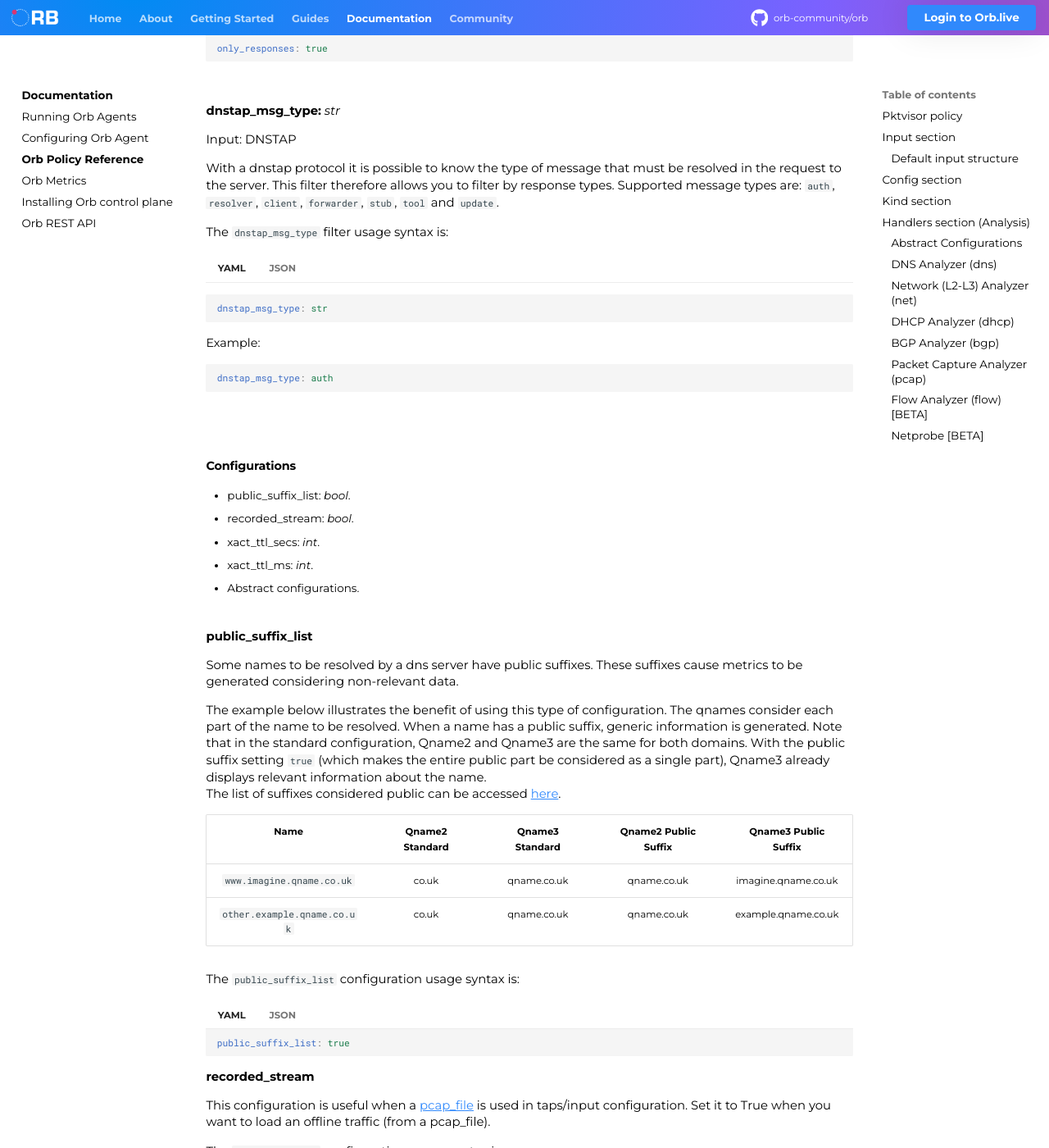
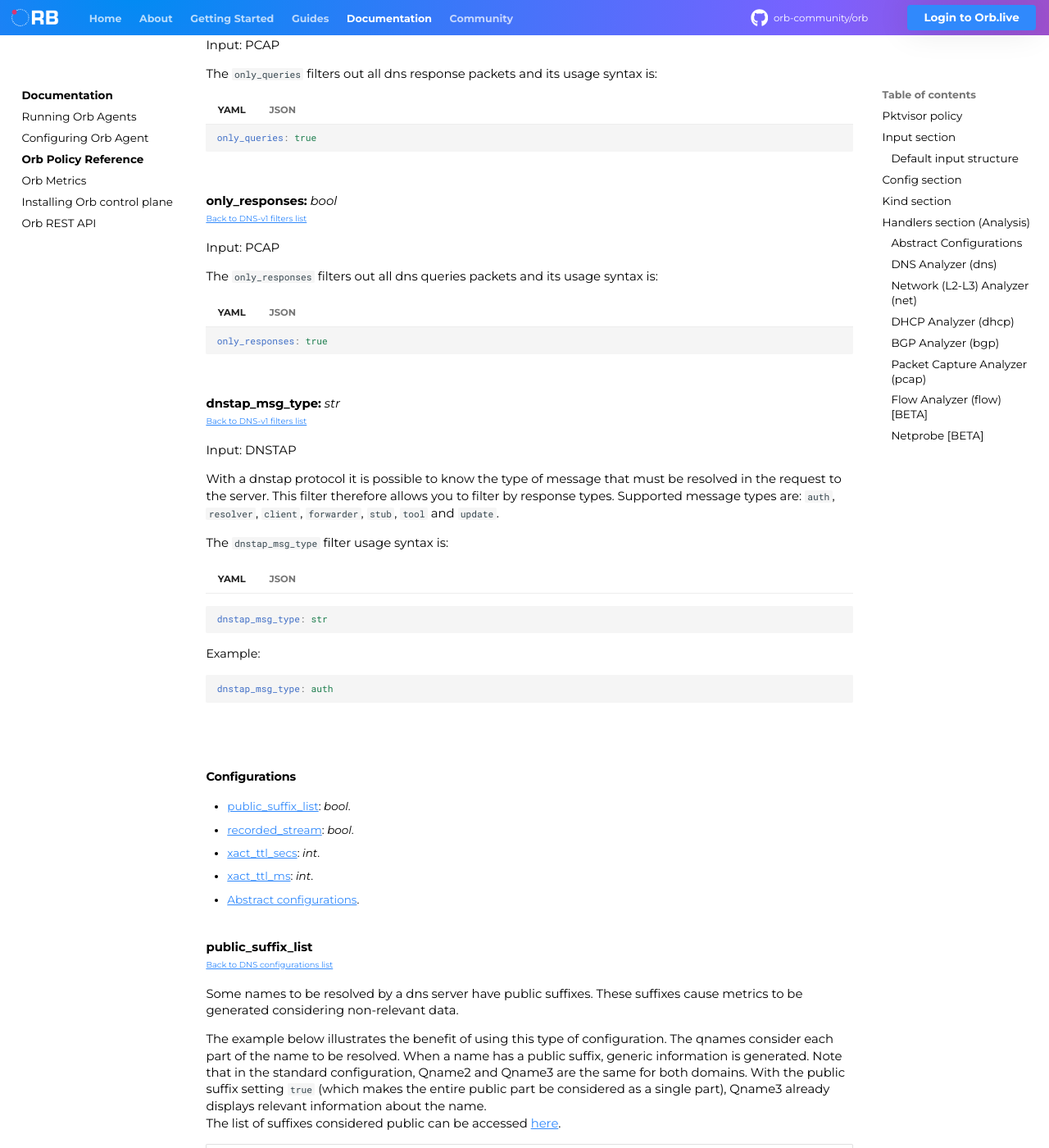
Before and after one commit to orb-community/orb-website, an MkDocs documentation site: the page built from docs/documentation/advanced_policies.md, in a window 1280 px wide and 1400 px high, scrolled down 14748 px. Shown: the whole window at 82% size. Built offline with MkDocs 1.6.1 and Material for MkDocs 9.7.7, drawn with Linux system fonts in a browser that asks for light colours; comment, search, counter and statistics services are not loaded; some of the changed text lies outside the part shown.

Commit message:
dns-links

````diff
--- a/docs/documentation/advanced_policies.md
+++ b/docs/documentation/advanced_policies.md
@@ -55,7 +55,7 @@
     ```
 
 - **Backend**<br><br>
-Backend determine to which backend the policy will be attached. Check the available backends [here](/documentation/orb_agent_configs). <br><br>
+Backend determine to which backend the policy will be attached. Check the available backends [here](/documentation/orb_agent_configs/#backends). <br><br>
 
 - **Schema version**<br><br>
 Each backend supported on Orb must have a policy schema to be validated, parsed and applied. `schema_version` is the field responsible for allowing different schema versions and backward compatibility. Default should be "1.0".<br><br>
@@ -109,7 +109,7 @@
 
 ### Default input structure
 
-*Using specific tap ([check the application in a policy here](#examples-of-dns-policy)):*
+*Using specific tap ([check the application in a policy here](#DnsPolicyExample)):*
 
 === "YAML"
     ```yaml
@@ -135,7 +135,7 @@
     }
     ```
 
-*or using tap selector matching any ([check the application in a policy here](#examples-of-net-policy)):*
+*or using tap selector matching any ([check the application in a policy here](#NetPolicyExample)):*
 
 === "YAML"
     ```yaml
@@ -173,7 +173,7 @@
       }
     }
     ```
-*or using tap selector matching all ([check the application in a policy here](#examples-of-dhcp-policy)):*
+*or using tap selector matching all ([check the application in a policy here](#DhcpPolicyExample)):*
 
 === "YAML"
     ```yaml
@@ -397,15 +397,16 @@
 
 There are general configurations, which can be applied to all handlers. These settings can be reset for each module, within the specific module configs. In this case, the configuration inside the module will override the configuration passed in general handler. <br>
 
-|   Abstract Configuration    | Type  |     Default      |
-|:---------------------------:|:-----:|:----------------:|
-|     `deep_sample_rate`      | *int* | 100 (per second) |
-|        `num_periods`        | *int* |        5         |
-|        `topn_count`         | *int* |        10        |
- | `topn_percentile_threshold` | *int* |        0         |
-
-
-**deep_sample_rate** <br>
+|                  Abstract Configuration                   | Type  |     Default      |
+|:---------------------------------------------------------:|:-----:|:----------------:|
+|          [`deep_sample_rate`](#deep_sample_rate)          | *int* | 100 (per second) |
+|               [`num_periods`](#num_periods)               | *int* |        5         |
+|                [`topn_count`](#topn_count)                | *int* |        10        |
+ | [`topn_percentile_threshold`](#topn_percentile_threshold) | *int* |        0         |
+
+
+**deep_sample_rate** <a name="deep_sample_rate"></a><br>
+<font size="1">[Back to Top - Abstract Configurations](#abstract-configurations)</font>
 
 `deep_sample_rate` determines the number of data packets that will be analyzed deeply per second. Some metrics are operationally expensive to generate, such as metrics that require string parsing (qname2, qtype, etc.). For this reason, a maximum number of packets per second to be analyzed is determined. If in one second fewer packages than the maximum amount are transacted, all packages will compose the deep metrics sample, if there are more packages than the established one, the value of the variable will be used. Allowed values are in the range [1,100]. Default value is 100. <br>
 !!! Note
@@ -424,7 +425,8 @@
       "deep_sample_rate": int
     }
     ```
-**num_periods** <br>
+**num_periods** <a name="num_periods"></a><br>
+<font size="1">[Back to Top - Abstract Configurations](#abstract-configurations)</font>
 
 `num_periods` determines the amount of minutes of data that will be available on the metrics endpoint. Allowed values are in the range [2,10]. Default value is 5. <br>
 
@@ -441,7 +443,8 @@
     }
     ```
 
-**topn_count** <br>
+**topn_count** <a name="topn_count"></a><br>
+<font size="1">[Back to Top - Abstract Configurations](#abstract-configurations)</font>
 
 `topn_count` sets the maximum amount of elements displayed in top metrics. If there is less quantity than the configured value, the composite metrics will have the existing value. But if there are more metrics than the configured value, the variable will be actively limiting. Any positive integer is valid and the default value is 10. <br>
 
@@ -458,7 +461,8 @@
     }
     ```
 
-**topn_percentile_threshold** <br>
+**topn_percentile_threshold** <a name="topn_percentile_threshold"></a><br>
+<font size="1">[Back to Top - Abstract Configurations](#abstract-configurations)</font>
 
 `topn_percentile_threshold` sets the threshold of data to be considered based on the percentiles, so allowed values are in the range [0,100].
 The default value is 0, that is, all data is considered. If, for example, the value 10 is set, scraped topn metrics will only consider data from the 10th percentile, that is, data between the highest 90%.
@@ -481,7 +485,7 @@
 
 === " DNS(v1)"
 
-    ###### Example of policy with input pcap and handler DNS(v1)
+    ###### Example of policy with input pcap and handler DNS(v1) <a name="DnsPolicyExample"></a>
 
 
     === "YAML"
@@ -607,7 +611,8 @@
 
     **Handler Type**: "dns" <br>
 
-    #### Metrics Group <br>
+    #### Metrics Group - <font size="1">[Check the dns metrics belonging to each group](/documentation/pktvisor_metrics/#dns-metrics)</font><br>
+
 
     |     Metric Group     | Default  |
     |:--------------------:|:--------:|
@@ -620,26 +625,27 @@
     |     `top_ports`      | enabled  |
 
 
-    #### Filters <br>
-
-
-    |         Filter         |  Type   | Input  |
-    |:----------------------:|:-------:|:------:|
-    |      `only_rcode`      | *str[]* |  PCAP  |
-    |   `exclude_noerror`    | *bool*  |  PCAP  |
-    | `only_dnssec_response` | *bool*  |  PCAP  |
-    |     `answer_count`     |  *int*  |  PCAP  |
-    |      `only_qtype`      | *str[]* |  PCAP  |
-    |      `only_qname`      | *str[]* |  PCAP  |
-    |  `only_qname_suffix`   | *str[]* |  PCAP  |
-    |   `geoloc_notfound`    | *bool*  |  PCAP  |
-    |     `asn_notfound`     | *bool*  |  PCAP  |
-    |     `only_queries`     | *bool*  |  PCAP  |
-    |    `only_responses`    | *bool*  |  PCAP  |
-    |   `dnstap_msg_type`    |  *str*  | DNSTAP |
-
-
-    **only_rcode:** *str[]*. <br>
+    #### Filters <a name="dns_filters_v1"></a><br><br>
+
+
+    |                       Filter                       |  Type   | Input  |
+    |:--------------------------------------------------:|:-------:|:------:|
+    |           [`only_rcode`](#only_rcode_v1)           | *str[]* |  PCAP  |
+    |      [`exclude_noerror`](#exclude_noerror_v1)      | *bool*  |  PCAP  |
+    | [`only_dnssec_response`](#only_dnssec_response_v1) | *bool*  |  PCAP  |
+    |         [`answer_count`](#answer_count_v1)         |  *int*  |  PCAP  |
+    |           [`only_qtype`](#only_qtype_v1)           | *str[]* |  PCAP  |
+    |           [`only_qname`](#only_qname_v1)           | *str[]* |  PCAP  |
+    |    [`only_qname_suffix`](#only_qname_suffix_v1)    | *str[]* |  PCAP  |
+    |      [`geoloc_notfound`](#geoloc_notfound_v1)      | *bool*  |  PCAP  |
+    |         [`asn_notfound`](#asn_notfound_v1)         | *bool*  |  PCAP  |
+    |         [`only_queries`](#only_queries_v1)         | *bool*  |  PCAP  |
+    |       [`only_responses`](#only_responses_v1)       | *bool*  |  PCAP  |
+    |      [`dnstap_msg_type`](#dnstap_msg_type_v1)      |  *str*  | DNSTAP |
+
+
+    **only_rcode:** *str[]*. <a name="only_rcode_v1"></a><br>
+    <font size="1">[Back to DNS-v1 filters list](#dns_filters_v1)</font>
 
     Input: PCAP <br>
 
@@ -704,7 +710,8 @@
         ```
     Important information is that only one return code is possible for each handler. So, in order to have multiple filters on the same policy, multiple handlers must be created, each with a rcode type.
 
-    **exclude_noerror:** *bool* <br>
+    **exclude_noerror:** *bool* <a name="exclude_noerror_v1"></a><br>
+    <font size="1">[Back to DNS-v1 filters list](#dns_filters_v1)</font>
 
     Input: PCAP <br>
 
@@ -725,7 +732,8 @@
 
     Attention: the filter of `exclude_noerror` is dominant in relation to the filter of only_rcode, that is, if the filter of `exclude_noerror` is true, even if the filter of only_rcode is set, the results will be composed only by responses without any type of error (all type of errors will be kept). <br>
 
-    **only_dnssec_response:** *bool* <br>
+    **only_dnssec_response:** *bool* <a name="only_dnssec_response_v1"></a><br>
+    <font size="1">[Back to DNS-v1 filters list](#dns_filters_v1)</font>
 
     Input: PCAP <br>
 
@@ -745,7 +753,8 @@
         }
         ```
     <br>
-    **answer_count:** *int* <br>
+    **answer_count:** *int* <a name="answer_count_v1"></a><br>
+    <font size="1">[Back to DNS-v1 filters list](#dns_filters_v1)</font>
 
     Input: PCAP <br>
 
@@ -776,7 +785,8 @@
 
     Important information is that only one answer_count is possible for each handler. So, in order to have multiple counts on the same policy, multiple handlers must be created, each with an amount of answers.
 
-    **only_qtype:** *str[]* <br>
+    **only_qtype:** *str[]* <a name="only_qtype_v1"></a><br>
+    <font size="1">[Back to DNS-v1 filters list](#dns_filters_v1)</font>
 
     Input: PCAP <br>
 
@@ -849,7 +859,8 @@
         ```
     <br>
 
-    **only_qname:** *str[]* <br>
+    **only_qname:** *str[]* <a name="only_qname_v1"></a><br>
+    <font size="1">[Back to DNS-v1 filters list](#dns_filters_v1)</font>
 
     Input: PCAP <br>
 
@@ -890,7 +901,8 @@
         ```
     <br>
 
-    **only_qname_suffix:** *str[]* <br>
+    **only_qname_suffix:** *str[]* <a name="only_qname_suffix_v1"></a><br>
+    <font size="1">[Back to DNS-v1 filters list](#dns_filters_v1)</font>
 
     Input: PCAP <br>
 
@@ -945,7 +957,8 @@
         }
         ```
     <br>
-    **geoloc_notfound:** *bool* <br>
+    **geoloc_notfound:** *bool* <a name="geoloc_notfound_v1"></a><br>
+    <font size="1">[Back to DNS-v1 filters list](#dns_filters_v1)</font>
 
     Input: PCAP <br>
 
@@ -965,7 +978,8 @@
         }
         ```
     <br>
-    **asn_notfound:** *bool* <br>
+    **asn_notfound:** *bool* <a name="asn_notfound_v1"></a><br>
+    <font size="1">[Back to DNS-v1 filters list](#dns_filters_v1)</font>
 
     Input: PCAP <br>
 
@@ -987,7 +1001,8 @@
     <br>
 
 
-    **only_queries:** *bool* <br>
+    **only_queries:** *bool* <a name="only_queries_v1"></a><br>
+    <font size="1">[Back to DNS-v1 filters list](#dns_filters_v1)</font>
 
     Input: PCAP <br>
 
@@ -1009,7 +1024,8 @@
 
 
 
-    **only_responses:** *bool* <br>
+    **only_responses:** *bool* <a name="only_responses_v1"></a><br>
+    <font size="1">[Back to DNS-v1 filters list](#dns_filters_v1)</font>
 
     Input: PCAP <br>
 
@@ -1029,7 +1045,8 @@
     <br>
 
 
-    **dnstap_msg_type:** *str* <br>
+    **dnstap_msg_type:** *str* <a name="dnstap_msg_type_v1"></a><br>
+    <font size="1">[Back to DNS-v1 filters list](#dns_filters_v1)</font>
 
     Input: DNSTAP <br>
 
@@ -1201,7 +1218,7 @@
 
     **Handler Type**: "dns" <br>
 
-    #### Metrics Group <br>
+    #### Metrics Group  - <font size="1">[Check the dns metrics belonging to each group](/documentation/pktvisor_metrics/#dns-metrics)</font><br>
 
     | Metric Group  | Default  |
     |:-------------:|:--------:|
@@ -1218,24 +1235,25 @@
 
 
 
-    #### Filters <br>
-
-
-    |         Filter         |  Type   | Input  |
-    |:----------------------:|:-------:|:------:|
-    |      `only_rcode`      |  *str[]*  |  PCAP  |
-    |   `exclude_noerror`    | *bool*  |  PCAP  |
-    | `only_dnssec_response` | *bool*  |  PCAP  |
-    |     `answer_count`     |  *int*  |  PCAP  |
-    |      `only_qtype`      | *str[]* |  PCAP  |
-    |      `only_qname`      | *str[]* | PCAP |
-    |  `only_qname_suffix`   | *str[]* |  PCAP  |
-    |   `geoloc_notfound`    | *bool*  |  PCAP  |
-    |     `asn_notfound`     | *bool*  |  PCAP  |
-    |   `dnstap_msg_type`    |  *str*  | DNSTAP |
-
-
-    **only_rcode:** *str[]*. <br>
+    #### Filters <a name="dns_filters_v2"></a><br>
+
+
+    |                       Filter                       |  Type   | Input  |
+    |:--------------------------------------------------:|:-------:|:------:|
+    |           [`only_rcode`](#only_rcode_v2)           | *str[]* |  PCAP  |
+    |      [`exclude_noerror`](#exclude_noerror_v2)      | *bool*  |  PCAP  |
+    | [`only_dnssec_response`](#only_dnssec_response_v2) | *bool*  |  PCAP  |
+    |         [`answer_count`](#answer_count_v2)         |  *int*  |  PCAP  |
+    |           [`only_qtype`](#only_qtype_v2)           | *str[]* |  PCAP  |
+    |           [`only_qname`](#only_qname_v2)           | *str[]* |  PCAP  |
+    |    [`only_qname_suffix`](#only_qname_suffix_v2)    | *str[]* |  PCAP  |
+    |      [`geoloc_notfound`](#geoloc_notfound_v2)      | *bool*  |  PCAP  |
+    |         [`asn_notfound`](#asn_notfound_v2)         | *bool*  |  PCAP  |
+    |      [`dnstap_msg_type`](#dnstap_msg_type_v2)      |  *str*  | DNSTAP |
+
+
+    **only_rcode:** *str[]*. <a name="only_rcode_v2"></a><br>
+    <font size="1">[Back to DNS-v2 filters list](#dns_filters_v2)</font>
 
     Input: PCAP <br>
 
@@ -1300,7 +1318,8 @@
         ```
     Important information is that only one return code is possible for each handler. So, in order to have multiple filters on the same policy, multiple handlers must be created, each with a rcode type.
 
-    **exclude_noerror:** *bool* <br>
+    **exclude_noerror:** *bool* <a name="exclude_noerror_v2"></a><br>
+    <font size="1">[Back to DNS-v2 filters list](#dns_filters_v2)</font>
 
     Input: PCAP <br>
 
@@ -1321,7 +1340,8 @@
 
     Attention: the filter of `exclude_noerror` is dominant in relation to the filter of only_rcode, that is, if the filter of `exclude_noerror` is true, even if the filter of only_rcode is set, the results will be composed only by responses without any type of error (all type of errors will be kept). <br>
 
-    **only_dnssec_response:** *bool* <br>
+    **only_dnssec_response:** *bool* <a name="only_dnssec_response_v2"></a><br>
+    <font size="1">[Back to DNS-v2 filters list](#dns_filters_v2)</font>
 
     Input: PCAP <br>
 
@@ -1341,7 +1361,8 @@
         }
         ```
     <br>
-    **answer_count:** *int* <br>
+    **answer_count:** *int* <a name="answer_count_v2"></a><br>
+    <font size="1">[Back to DNS-v2 filters list](#dns_filters_v2)</font>
 
     Input: PCAP <br>
 
@@ -1372,7 +1393,8 @@
 
     Important information is that only one answer_count is possible for each handler. So, in order to have multiple counts on the same policy, multiple handlers must be created, each with an amount of answers.
 
-    **only_qtype:** *str[]* <br>
+    **only_qtype:** *str[]* <a name="only_qtype_v2"></a><br>
+    <font size="1">[Back to DNS-v2 filters list](#dns_filters_v2)</font>
 
     Input: PCAP <br>
 
@@ -1445,7 +1467,8 @@
         ```
     <br>
 
-    **only_qname:** *str[]* <br>
+    **only_qname:** *str[]* <a name="only_qname_v2"></a><br>
+    <font size="1">[Back to DNS-v2 filters list](#dns_filters_v2)</font>
 
     Input: PCAP <br>
 
@@ -1486,7 +1509,8 @@
         ```
     <br>
 
-    **only_qname_suffix:** *str[]* <br>
+    **only_qname_suffix:** *str[]* <a name="only_qname_suffix_v2"></a><br>
+    <font size="1">[Back to DNS-v2 filters list](#dns_filters_v2)</font>
 
     Input: PCAP <br>
 
@@ -1541,7 +1565,8 @@
         }
         ```
     <br>
-    **geoloc_notfound:** *bool* <br>
+    **geoloc_notfound:** *bool* <a name="geoloc_notfound_v2"></a><br>
+    <font size="1">[Back to DNS-v2 filters list](#dns_filters_v2)</font>
 
     Input: PCAP <br>
 
@@ -1561,7 +1586,8 @@
         }
         ```
     <br>
-    **asn_notfound:** *bool* <br>
+    **asn_notfound:** *bool* <a name="asn_notfound_v2"></a><br>
+    <font size="1">[Back to DNS-v2 filters list](#dns_filters_v2)</font>
 
     Input: PCAP <br>
 
@@ -1581,7 +1607,8 @@
         }
         ```
     <br>
-    **dnstap_msg_type:** *str* <br>
+    **dnstap_msg_type:** *str* <a name="dnstap_msg_type_v2"></a><br>
+    <font size="1">[Back to DNS-v2 filters list](#dns_filters_v2)</font>
 
     Input: DNSTAP <br>
 
@@ -1612,14 +1639,15 @@
         ```
     <br>
 
-#### Configurations <br>
-- public_suffix_list: *bool*.
-- recorded_stream: *bool*.
-- xact_ttl_secs: *int*.
-- xact_ttl_ms: *int*.
-- Abstract configurations. <br><br>
-
-**public_suffix_list** <br>
+#### Configurations <a name="dns_configurations"></a><br>
+- [public_suffix_list](#public_suffix_list): *bool*.
+- [recorded_stream](#recorded_stream): *bool*.
+- [xact_ttl_secs](#xact_ttl): *int*.
+- [xact_ttl_ms](#xact_ttl): *int*.
+- [Abstract configurations](#abstract-configurations). <br><br>
+
+**public_suffix_list** <a name="public_suffix_list"></a><br>
+<font size="1">[Back to DNS configurations list](#dns_configurations)</font>
 
 Some names to be resolved by a dns server have public suffixes. These suffixes cause metrics to be generated considering non-relevant data. <br>
 
@@ -1646,7 +1674,8 @@
     }
     ```
 
-**recorded_stream** <br>
+**recorded_stream** <a name="recorded_stream"></a><br>
+<font size="1">[Back to DNS configurations list](#dns_configurations)</font>
 
 This configuration is useful when a [pcap_file](/documentation/orb_agent_configs/#packet-capture-pcap) is used in taps/input configuration. Set it to True when you want to load an offline traffic (from a pcap_file). <br>
 
@@ -1664,7 +1693,8 @@
     }
     ```
 
-**xact_ttl_ms** OR **xact_ttl_secs** <br>
+**xact_ttl_ms** OR **xact_ttl_secs** <a name="xact_ttl"></a><br>
+<font size="1">[Back to DNS configurations list](#dns_configurations)</font>
 
 Both configurations have the same functionality, that is, defines the time to live of transactions, and only change the unit of measurement to be configured. This configuration causes the metrics to be generated for complete transactions (query and response) within the established time limit.<br>
 > - xact_ttl_ms: Defines the time to live of transactions in milliseconds.
@@ -1705,7 +1735,7 @@
 
 === "NET(v1)"
 
-    ###### Example of policy with input pcap and handler NET(v1)
+    ###### Example of policy with input pcap and handler NET(v1) <a name="NetPolicyExample"></a>
 
     === "YAML"
         ```yaml
@@ -1821,7 +1851,7 @@
 
     **Handler Type**: "net" <br>
 
-    #### Metrics Group <br>
+    #### Metrics Group  - <font size="1">[Check the net metrics belonging to each group](/documentation/pktvisor_metrics/#network-metrics)</font><br>
 
     | Metric Group  | Default |
     |:-------------:|:-------:|
@@ -2082,7 +2112,7 @@
 
     **Handler Type**: "net" <br>
 
-    #### Metrics Group <br>
+    #### Metrics Group - <font size="1">[Check the net metrics belonging to each group](/documentation/pktvisor_metrics/#network-metrics)</font><br>
 
     | Metric Group  | Default |
     |:-------------:|:-------:|
@@ -2220,7 +2250,7 @@
 
 #### Configurations <br>
 - recorded_stream: *bool*.
-- Abstract configurations. <br><br>
+- [Abstract configurations](#abstract-configurations). <br><br>
 
 **recorded_stream** <br>
 
@@ -2242,7 +2272,7 @@
 
 ### DHCP Analyzer (dhcp)
 
-###### Example of policy with input pcap and handler DHCP
+###### Example of policy with input pcap and handler DHCP <a name="DhcpPolicyExample"></a>
 
 === "YAML"
     ```yaml
@@ -2322,12 +2352,12 @@
 
 **Handler Type**: "dhcp" <br>
 
-#### Metrics Group <br>
+#### Metrics Group - <font size="1">[Check dhcp metrics](/documentation/pktvisor_metrics/#dhcp-metrics)</font><br>
 
 - No metrics group available <br>
 
 #### Configurations <br>
-- Abstract configurations. <br><br>
+- [Abstract configurations](#abstract-configurations). <br><br>
 
 #### Filters <br>
 - No filters available. <br><br>
@@ -2421,12 +2451,12 @@
 
 **Handler Type**: "bgp" <br>
 
-#### Metrics Group <br>
+#### Metrics Group - <font size="1">[Check BGP metrics](/documentation/pktvisor_metrics/#bgp-metrics)</font><br>
 
 - No metrics group available <br>
 
 #### Configurations <br>
-- Abstract configurations. <br><br>
+- [Abstract configurations](#abstract-configurations). <br><br>
 
 #### Filters <br>
 - No filters available. <br><br>
@@ -2502,11 +2532,11 @@
 
 **Handler Type**: "pcap" <br>
 
-#### Metrics Group <br>
+#### Metrics Group - <font size="1">[Check pcap metrics](/documentation/pktvisor_metrics/#pcap-metrics)</font><br>
 - No metrics group available. <br>
 
 #### Configurations <br>
-- Abstract configurations. <br>
+- [Abstract configurations](#abstract-configurations). <br>
 
 #### Filters <br>
 - No filters available. <br>
@@ -2634,7 +2664,7 @@
 
 **Handler Type**: "flow" <br>
 
-#### Metrics Group <br>
+#### Metrics Group - <font size="1">[Check the flow metrics belonging to each group](/documentation/pktvisor_metrics/#flow-metrics-beta)</font><br>
 
 |   Metric Group   | Default  |
 |:----------------:|:--------:|
@@ -2656,7 +2686,7 @@
 - first_filter_if_as_label: *bool* <br>
 - device_map: *str[]*
 - recorded_stream: *bool*<br>
-- Abstract configurations. <br><br>
+- [Abstract configurations](#abstract-configurations). <br><br>
 
 **sample_rate_scaling**
 
@@ -3019,7 +3049,7 @@
 
 **Handler Type**: "netprobe" <br>
 
-#### Metrics Group <br>
+#### Metrics Group - <font size="1">[Check the netprobe metrics belonging to each group](/documentation/pktvisor_metrics/#netprobe-metrics-beta)</font><br>
 
 
 | Metric Group | Default  |
@@ -3030,7 +3060,7 @@
 
 
 #### Configurations <br>
-- Abstract configurations. <br><br>
+- [Abstract configurations](#abstract-configurations). <br><br>
 - In netprobe policies it makes a lot of sense to use the settings from the input directly in the policy, since the settings are more related to the probe than the device the orb agent is running on. Therefore, it is worth reinforcing here the ability to override all tap settings in the policy. See [here](/documentation/orb_agent_configs/#netprobe) the available configurations for netprobe.
 
 
````
